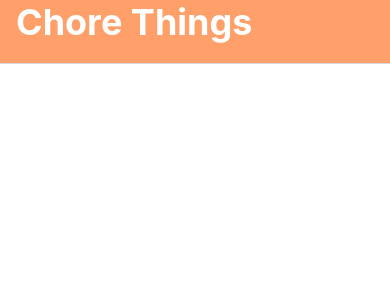
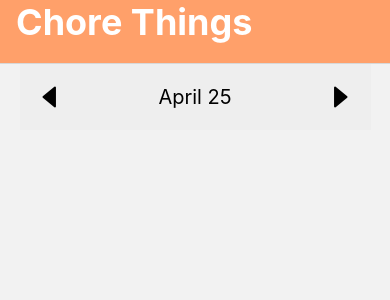
Before and after one commit to baconkev000/ChoreThingsApp, a React Native app: screen /Home in a window 390 px wide. Shown: the top 300 px of the page. Built offline with nearby package versions, Linux system fonts and the light colour scheme.

Commit message:
added fully functional date iterator

```diff
--- a/App.js
+++ b/App.js
@@ -3,6 +3,7 @@ import styles from './styles';
 import { createStackNavigator } from "@react-navigation/stack";
 import { NavigationContainer } from "@react-navigation/native";
 import Home from './components/home';
+import 'react-native-gesture-handler';
 
 
 const Stack = createStackNavigator();
@@ -48,3 +49,4 @@ function Title() {
 //----- Dependencies ------
 // npm install @react-navigation/native
 // npm install @react-navigation/stack
+// expo install react-native-gesture-handler
--- a/classes/day.js
+++ b/classes/day.js
@@ -1,14 +1,20 @@
 import { Component } from "react";
-import { View } from "react-native";
+import { View} from "react-native";
 
 class Day extends Component{
-  constructor() {
-    super();
+  constructor(props) {
+    super(props);
+    var d = new Date();
     this.state = {
-        id: null,
-        date: null,
-        choreList: [],
+        choreList: props.choreList,
+        date: props.date,
+        id: props.id,
     };
+  }
+  componentDidMount(){
+    this.getDate(this.props.iterator);
+    this.propsdate = this.state.date;
+
   }
 
   addChore = (chore) => {
@@ -26,7 +32,10 @@ class Day extends Component{
 
 
     render(){
-  return <View>{this.state.choreList}</View>;
+  return <View>
+
+    {this.state.choreList}
+    </View>;
     }
 }
 export default Day;
--- a/classes/year.js
+++ b/classes/year.js
@@ -1,30 +1,127 @@
 import { Component } from "react";
-import { View } from "react-native";
+import { View, Text } from "react-native";
+import styles from "../styles";
+import { AntDesign } from '@expo/vector-icons';
+import { TouchableWithoutFeedback } from "react-native-gesture-handler";
+import Day from "./day";
 
+var month= ["January","February","March","April","May","June","July",
+            "August","September","October","November","December"];
 class Year extends Component{
   constructor() {
     super();
+    var date = this.formatDate(0);
     this.state = {
         id: [],
         dayList: [],
+        dayNum: new Date().getDate(),
+        month: new Date().getMonth(),
+        year: new Date().getFullYear(),
+        dayShowing:<Day id={date[0]} date={date[1]} choreList={[]} key={date[0]}/>,
+        todayId: date[0],
+        todayLinkStyle: styles.Hidden,
+        offset: 0,
     };
   }
 
-  addDay = (day) => {
+  componentDidMount(){
     var tempList = this.state.dayList;
-    tempList.push(day);
+      tempList.push(this.state.dayShowing);
 
-    this.setState({
-      dayList: tempList,
-    })
+      this.setState({
+        dayList: tempList,
+      })
   }
 
-  removeDay = () =>{
+  addDay = (day) => {
+    for(var i = 0; i < this.state.dayList.length; i++){
+      if(this.state.dayList[i].props.id == day.props.id){ // if this day exists then display it
+        this.setState({
+          dayShowing: this.state.dayList[i],
+        })
+      }else if(i == this.state.dayList.length-1){
+
+          var tempList = this.state.dayList;
+          tempList.push(day);
+
+          this.setState({
+            dayList: tempList,
+            dayShowing: this.state.dayList[i],
+          })
+        }
+      }
 
   }
 
+  removeEmptyDay = () =>{
+    if(this.state.dayShowing.props.choreList.length == 0){ // if the day showing has no chores
+      for(var i = 0; i < this.state.dayList.length; i++){
+        if(this.state.dayList[i].props.id == this.state.dayShowing.props.id){ // if this is the day showing
+          var tempList = this.state.dayList;
+          tempList.splice(i,1);
+          this.setState({
+            dayList: tempList,
+          })
+          break;
+        }
+      }
+    }
+    console.log(this.state.dayList.length, "-------------------------------");
+    // this.state.dayList.forEach(el => {
+    //   console.log(el.props.id);
+    // });
+  }
+
+  dateIterator(offset){
+    var newDate = this.formatDate(offset);
+    var newDay = <Day id={newDate[0]} date={newDate[1]} choreList={[]} key={newDate[0]}/>;
+    this.addDay(newDay);
+
+    if(newDate[0] == this.state.todayId){ // if we are navigation to today then hide today link
+      this.setState({
+        todayLinkStyle: styles.Hidden,
+        offset: this.state.offset + offset,
+      })
+    }else{
+      this.setState({
+        todayLinkStyle: styles.ToTodayText,
+        offset: this.state.offset + offset,
+      })
+    }
+    this.removeEmptyDay();
+  }
+
+  formatDate(offset){
+    var d = new Date();
+    if(offset == 0){
+      var newDate = new Date(d.getFullYear(), d.getMonth(),d.getDate() + offset);
+    }else{
+      var newDate = new Date(this.state.year, this.state.month,this.state.dayNum + offset);
+        this.setState({
+          dayNum: this.state.dayNum + offset,
+        })
+    }
+    var monthName = month[newDate.getMonth()];
+
+    return [(newDate.getMonth()+1 + "" + newDate.getDate() + "" + newDate.getFullYear()).toString(), monthName + " " + newDate.getDate()];
+  }
+
+
     render(){
-  return null;
+  return <View>
+    <View style={styles.DateContainer}>
+      <TouchableWithoutFeedback style={styles.TouchButton} onPress={() => this.dateIterator(-1)}><AntDesign name="caretleft" size={24} color="black" /></TouchableWithoutFeedback>
+        <View style={styles.DateTextContainer}>
+        <Text style={styles.DateText}>{this.state.dayShowing.props.date}</Text>
+        </View>
+      <TouchableWithoutFeedback style={styles.TouchButton} onPress={() => this.dateIterator(1)}><AntDesign name="caretright" size={24} color="black" /></TouchableWithoutFeedback>
+    </View>
+    <View>
+    <TouchableWithoutFeedback onPress={() => this.dateIterator(-this.state.offset)}>
+      <Text style={this.state.todayLinkStyle}>Back to today</Text>
+    </TouchableWithoutFeedback>
+    </View>
+</View>;
     }
 }
 export default Year;
--- a/components/addChores.js
+++ b/components/addChores.js
@@ -1,5 +1,6 @@
 
-import React, { Component, View } from "react";
+import React, { Component} from "react";
+import {View, Text } from "react-native";
 import styles from "../styles";
 
 
--- a/components/choreLibrary.js
+++ b/components/choreLibrary.js
@@ -1,5 +1,6 @@
 
-import React, { Component, View } from "react";
+import React, { Component} from "react";
+import {View, Text } from "react-native";
 import styles from "../styles";
 
 
--- a/components/customChore.js
+++ b/components/customChore.js
@@ -1,5 +1,6 @@
 
-import React, { Component, View } from "react";
+import React, { Component} from "react";
+import {View, Text } from "react-native";
 import styles from "../styles";
 
 
--- a/components/home.js
+++ b/components/home.js
@@ -1,7 +1,9 @@
 import { StatusBar } from "expo-status-bar";
-import { SafeAreaView, } from 'react-native';
+import { SafeAreaView, View } from 'react-native';
 import React, { Component } from "react";
+import Year from "../classes/year";
 import styles from "../styles";
+
 
 
 class Home extends Component{
@@ -15,9 +17,11 @@ class Home extends Component{
 
     render(){
   return (
-    <SafeAreaView style={styles.Container}>
+    <SafeAreaView styles={styles.Container}>
     <StatusBar style="auto" />
-
+    <View>
+    <Year />
+    </View>
   </SafeAreaView>
 
   );
--- a/components/noChores.js
+++ b/components/noChores.js
@@ -1,5 +1,6 @@
 
-import React, { Component, View } from "react";
+import React, { Component} from "react";
+import {View, Text } from "react-native";
 import styles from "../styles";
 
 
--- a/components/viewChore.js
+++ b/components/viewChore.js
@@ -1,5 +1,5 @@
-
-import React, { Component, View } from "react";
+import React, { Component} from "react";
+import {View, Text } from "react-native";
 import styles from "../styles";
 
 
--- a/package.json
+++ b/package.json
@@ -17,7 +17,8 @@
     "react": "17.0.1",
     "react-dom": "17.0.1",
     "react-native": "0.64.3",
-    "react-native-web": "0.17.1"
+    "react-native-web": "0.17.1",
+    "react-native-gesture-handler": "~2.1.0"
   },
   "devDependencies": {
     "@babel/core": "^7.12.9"
--- a/styles.js
+++ b/styles.js
@@ -3,7 +3,7 @@ import { StyleSheet } from "react-native"
 const styles = StyleSheet.create({
     Container: {
         flex: 1,
-        backgroundColor: '#fff',
+        backgroundColor: '#FFFFFF',
         alignItems: 'center',
         justifyContent: 'center',
       },
@@ -19,6 +19,30 @@ const styles = StyleSheet.create({
       Hidden: {
         display: "none",
       },
+      DateContainer: {
+        display: "flex",
+        flexDirection: "row",
+        backgroundColor: "#EEEEEE",
+        width: "90%",
+        marginLeft: "5%",
+        justifyContent: "space-between",
+        alignItems: "center",
+      },
+      DateTextContainer:{
+        display: "flex",
+        flexDirection: "column",
+        justifyContent: "center",
+        alignItems: "center"
+      },
+      DateText:{
+        fontSize: 20,
+      },
+      ToTodayText:{
+
+      },
+      TouchButton:{
+        padding:20,
+      },
 
 })
 
```
Also changed, not shown: 1 other file (tests, documents, lock files or other folders).
